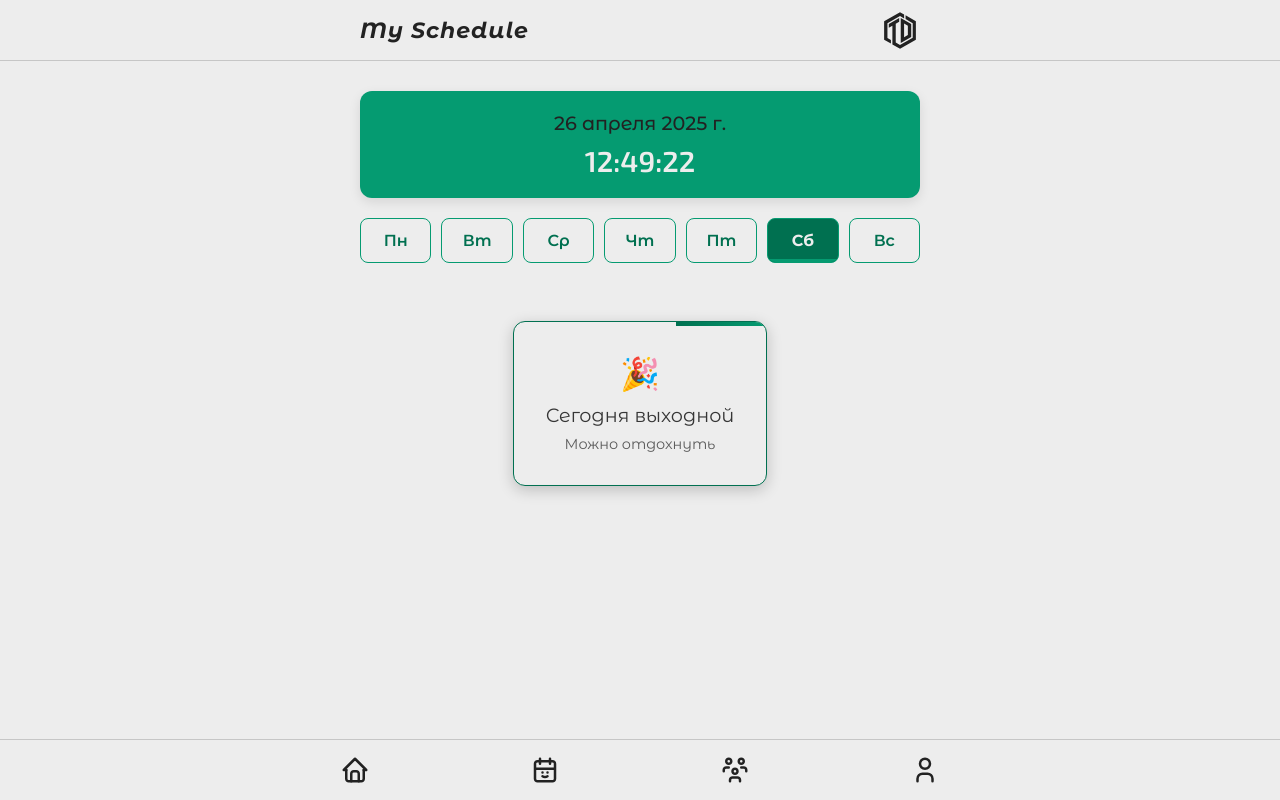
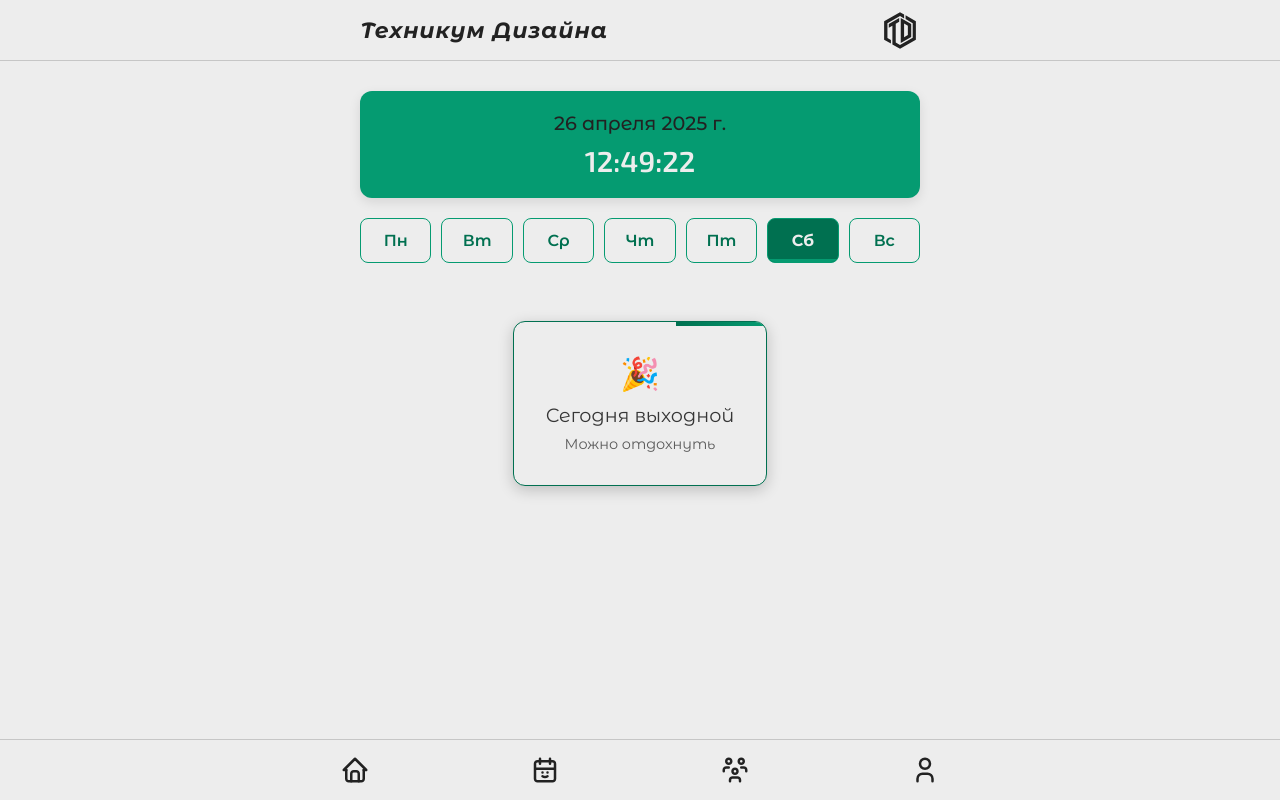
Before and after one commit to Samur000/schedule, a Next.js app: page / in a window 1280 px wide. Built offline with nearby package versions, Linux system fonts and the light colour scheme.

Commit message:
Update index.jsx

```diff
--- a/src/app/components/Header/index.jsx
+++ b/src/app/components/Header/index.jsx
@@ -3,7 +3,7 @@ export default function Header({ toggleTheme, isDarkTheme }) {
 		<>
 			<header>
 				<div className="container">
-					<div className="logo">My Schedule</div>
+					<div className="logo">Техникум Дизайна</div>
 
 					<svg className="header-logo" xmlns="http://www.w3.org/2000/svg" viewBox="0 0 512 512"><defs></defs><path className="cls-1" d="M356.69,202.71l-48.38-28.39V348.08l48.38-27.87Zm42.76-23L265.54,101.13v320.1l133.91-77.15Zm-90.84-71.13L256.29,75.36l-161,93.06V358.28L139.81,384v46.14l-87-50.31V144.63L255.86,27.22l52.75,30.5ZM256,449.23,201.47,417V176.56l44.13-25.12V103.86L112.5,179.24V227l46.11-26.56V440.62l97.9,56.6L459.2,380V143.51L327.5,67.36v48.57l91.19,52.13V355.51Z" /></svg>
 				</div>
```
